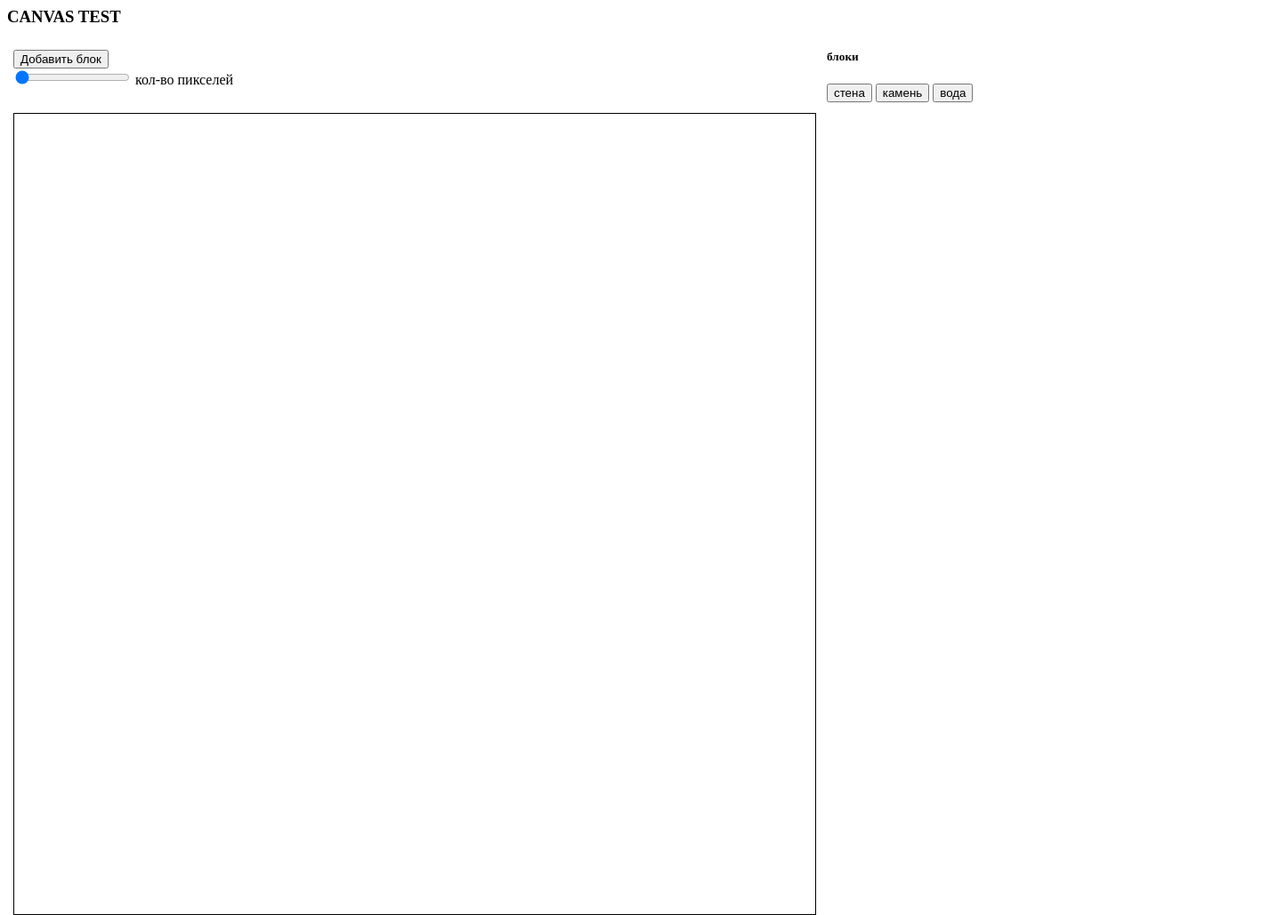
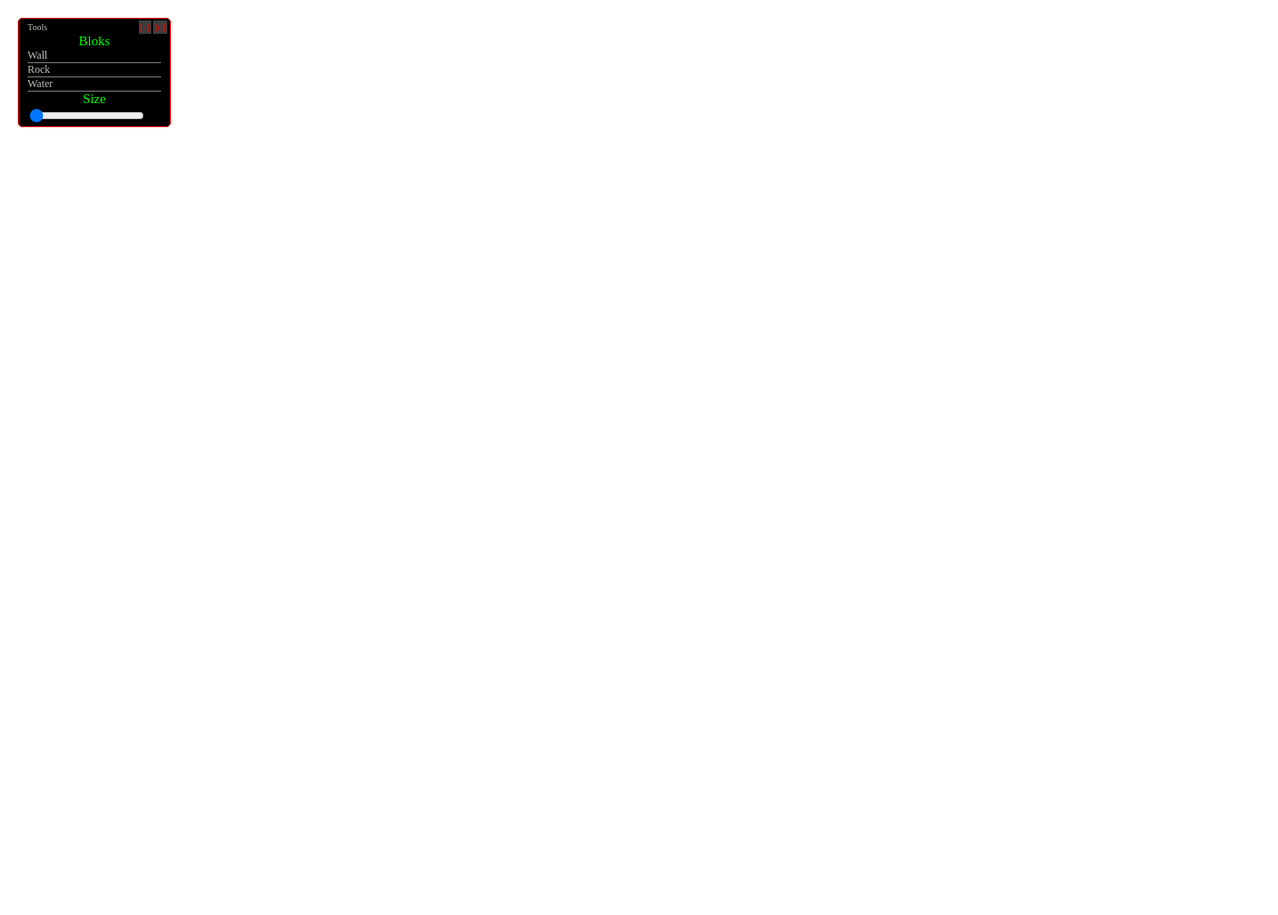
Before and after one commit to Barakuda91/atomic, a plain HTML site: page index.html in a window 1280 px wide. Shown: the whole page at 89% size, 1436 px wide, since content can reach past the window. After the commit the page ends 800 px from the top, so only its background shows below. Drawn offline with nearby package versions, Linux system fonts and the light colour scheme.

Commit message:
ADD SOME

```diff
--- a/atomic.js
+++ b/atomic.js
@@ -7,6 +7,8 @@
     this.config.pixel_size    = config.pixel_size     || 5;
     this.config.default_color = config.default_color  || '#fff';
     this.config.debug         = config.debug          || false;
+    this.config.canvas_height = (config.canvas_height !== 'max' && typeof config.canvas_height == 'number') ? config.canvas_height : window.innerWidth;
+    this.config.canvas_width  = (config.canvas_width !== 'max' && typeof config.canvas_width == 'number') ? config.canvas_width : window.innerHeight;
 
     this.pain_blok = 1;
 
@@ -50,6 +52,16 @@
     };
     this.init = function()
     {
+      changeSize();
+      function changeSize()
+      {
+        var canvas = document.getElementById("canvas");
+        if(canvas)
+        {
+                canvas.width=document.body.clientWidth;
+                canvas.height=document.body.clientHeight;
+        }
+      }
       this.logir('Atomic Start');
       return this;
     };
--- a/atomizer.js
+++ b/atomizer.js
@@ -21,8 +21,17 @@
       atomic.canvas_element.addEventListener('mouseup', this.mouseup);
       atomic.canvas_element.addEventListener('mousemove', this.mousemove);
 
-      document.body.addEventListener('keydown', this.keydown);
-      document.body.addEventListener('keyup', this.keyup);
+      $('#blocks').draggable({
+        containment:'parent',
+        cursor: 'pointer',
+        handle: '.dragTyre'
+      });
+      $('#blocks .hide').click(function()
+      {
+        $('#blocks .body').toggle();
+      });
+      $('body').on('keydown', this.keydown);
+      $('body').on('keyup', this.keyup);
       $('.change_block').click(this.change_block);
       $('#pain_blok').change(this.change_pain_blok);
 
--- a/index.html
+++ b/index.html
@@ -4,7 +4,7 @@
     <link type="text/css" rel="stylesheet" href="style.css">
   </head>
   <body>
-    <h3>CANVAS TEST</h3>
+    <!-- <h3>CANVAS TEST</h3>
     <table>
       <tr>
         <td>
@@ -21,15 +21,30 @@
       </tr>
       <tr>
         <td width="900px">
-          <canvas id="canvas" width="900" height="900"></canvas>
         </td>
         <td>
           <div class="cont"></div>
         </td>
       </tr>
-    </table>
-
+    </table> -->
+    <div id="blocks" class="removable">
+      <div class="navigation">Tools
+        <div class="hide">[-]</div>
+        <div class="dragTyre">[o]</div>
+      </div>
+      <div class="body">
+        <div class="headLine">Bloks</div>
+        <div class="change_block" data-block="0">Wall</div>
+        <div class="change_block" data-block="1">Rock</div>
+        <div class="change_block" data-block="2">Water</div>
+        <div class="headLine">Size</div>
+        <input id="pain_blok" type="range" min="1" max="10" step="1" value="1">
+      </div>
+    </div>
+    <canvas id='canvas'></canvas>
     <script src="http://ajax.googleapis.com/ajax/libs/jquery/1/jquery.min.js"></script>
+    <link rel="stylesheet" href="https://ajax.googleapis.com/ajax/libs/jqueryui/1.11.4/themes/smoothness/jquery-ui.css">
+    <script src="https://ajax.googleapis.com/ajax/libs/jqueryui/1.11.4/jquery-ui.min.js"></script>
     <script type="text/javascript" src="atomic.js"></script>
     <script type="text/javascript" src="atomizer.js"></script>
     <script type="text/javascript" src="index.js"></script>
--- a/index.js
+++ b/index.js
@@ -3,7 +3,9 @@ $(document).ready(function()
   var config = {
     pixel_size: 5,
     default_color: '#5D5D5D',
-    debug: true
+    debug: true,
+    canvas_width: 'max',
+    canvas_height: 'max'
   };
 
   var atomic    = new Atomic(config).init();  // ядро
--- a/style.css
+++ b/style.css
@@ -1,22 +1,49 @@
 body{
   position: relative;
 }
-#canvas{
-  border: 1px solid;
+body, html, canvas{
+  margin: 0px;
+  padding: 0px;
+}
+.removable{
+  position:fixed;
+  border: 1px solid red;
+  border-radius: 5px;
+  background: black;
+  color: silver;
+  padding: 2px 10px;
+  width: 150px;
+  left: 20px;
+  top: 20px;
+}
+.removable .navigation{
+  font-size: 10px;
+}
+.removable .dragTyre, .removable .hide{
   position: relative;
-  margin: 0 auto;
-  width: 900px;
-  height: 900px;
+  padding: 2px;
+  color: red;
+  cursor: pointer;
+  left: 100px;
+  background: #3C3C3C;
+  display: inline-block;
+}
+.removable .headLine{
+  text-align: center;
+  color: lime;
+  font-size: 15px;
+}
+.removable .change_block{
+  cursor: pointer;
+  font-size: 12px;
+  border-bottom: 1px solid gray;
+}
+.removable .change_block:hover{
+  border-bottom: 1px solid red;
+  color: white;
+}
+#canvas {
+  image-rendering: optimizeSpeed;
+  -webkit-interpolation-mode: nearest-neighbor;
   cursor: crosshair;
 }
-.cont{
-  word-wrap: break-word;
-  width: 500px;
-}
-table {
-  width: 100%;
-}
-td {
-  padding: 5px;
-  vertical-align: top;
-}
```
Also changed, not shown: 1 other file.
